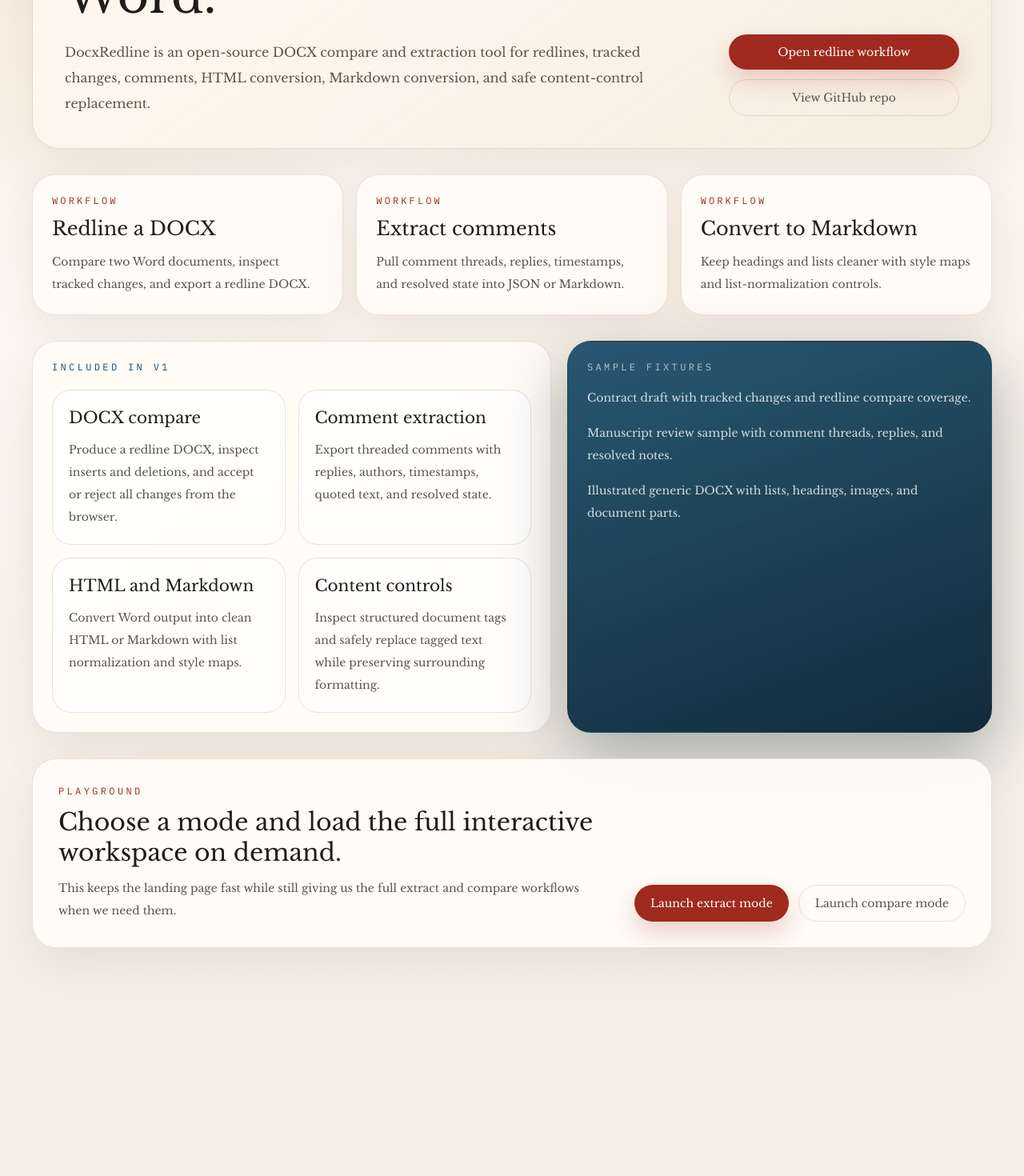
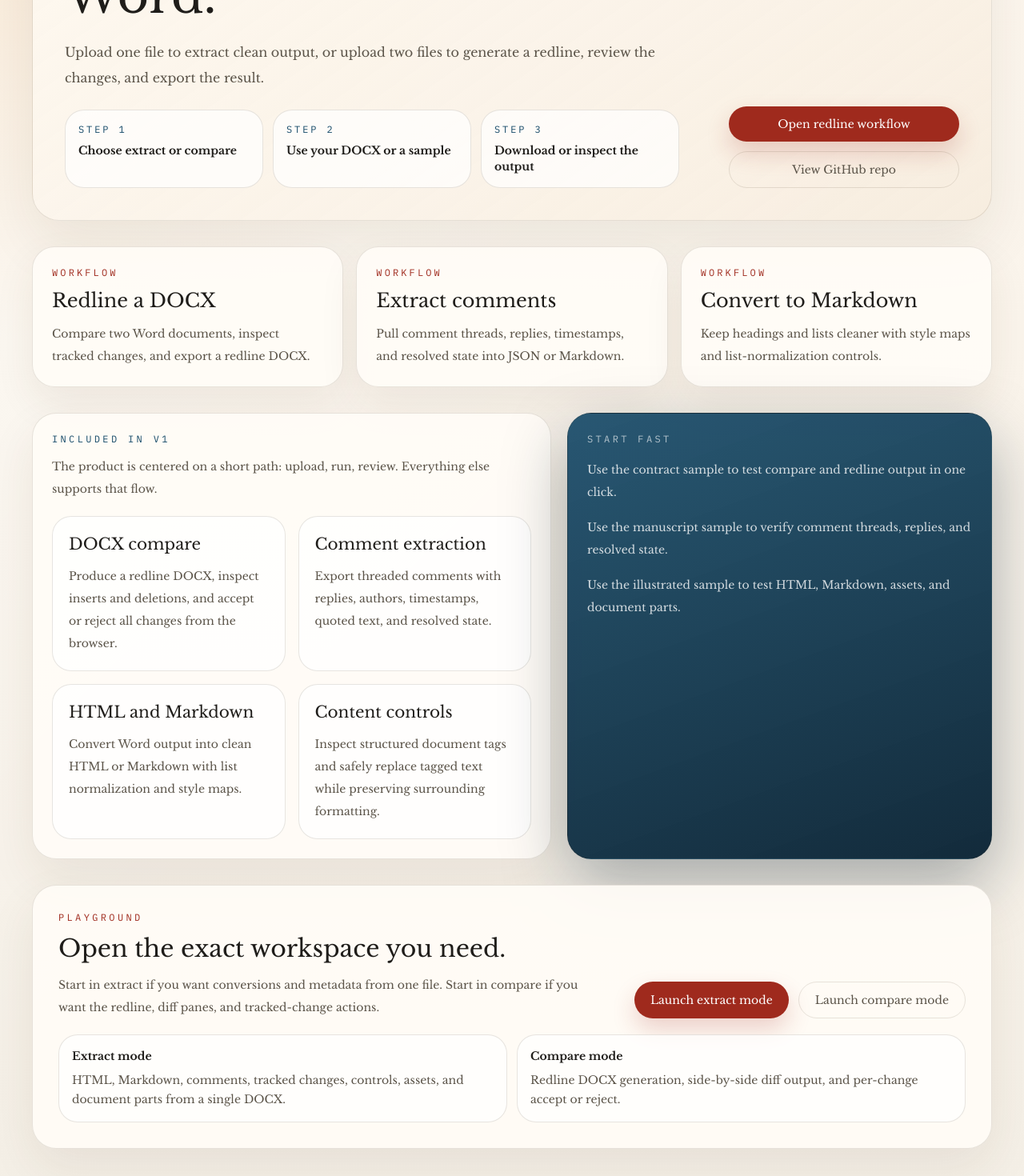
Before and after one commit to chayprabs/docx-redline-online, a Next.js app in the folder apps/web/: page / in a window 1280 px wide. Shown: the part 360-1830 px from the top of the page at 80% size. Before the commit the page ends 1609 px from the top, so only its background shows below. Built offline with nearby package versions, Linux system fonts and the light colour scheme.

Commit message:
feat(ui): sharpen the landing workflow copy

```diff
--- a/apps/web/app/page.tsx
+++ b/apps/web/app/page.tsx
@@ -33,10 +33,28 @@
               Compare DOCX versions online and work the redline without Word.
             </h1>
             <p className="mt-4 text-base leading-8 text-[color:var(--ink-muted)]">
-              DocxRedline is an open-source DOCX compare and extraction tool for redlines,
-              tracked changes, comments, HTML conversion, Markdown conversion, and safe
-              content-control replacement.
+              Upload one file to extract clean output, or upload two files to generate a redline,
+              review the changes, and export the result.
             </p>
+            <div className="mt-6 grid gap-3 sm:grid-cols-3">
+              {[
+                { step: "1", title: "Choose extract or compare" },
+                { step: "2", title: "Use your DOCX or a sample" },
+                { step: "3", title: "Download or inspect the output" },
+              ].map((item) => (
+                <div
+                  key={item.step}
+                  className="rounded-3xl border border-[color:var(--line)] bg-white/70 px-4 py-4"
+                >
+                  <p className="font-mono text-xs uppercase tracking-[0.24em] text-[color:var(--accent-2)]">
+                    Step {item.step}
+                  </p>
+                  <p className="mt-2 text-sm font-semibold text-[color:var(--ink)]">
+                    {item.title}
+                  </p>
+                </div>
+              ))}
+            </div>
           </div>
           <div className="grid gap-3 text-sm md:min-w-72">
             <Link
@@ -80,6 +98,10 @@
           <p className="font-mono text-xs uppercase tracking-[0.28em] text-[color:var(--accent-2)]">
             Included in v1
           </p>
+          <p className="mt-3 max-w-2xl text-sm leading-7 text-[color:var(--ink-muted)]">
+            The product is centered on a short path: upload, run, review. Everything else supports
+            that flow.
+          </p>
           <div className="mt-5 grid gap-4 md:grid-cols-2">
             <div className="rounded-3xl border border-[color:var(--line)] bg-white/80 p-5">
               <h3 className="text-xl text-[color:var(--ink)]">DOCX compare</h3>
@@ -114,12 +136,12 @@
 
         <div className="rounded-[30px] border border-[color:var(--line)] bg-[linear-gradient(160deg,rgba(22,74,104,0.92),rgba(9,34,52,0.96))] p-6 text-white shadow-[0_30px_80px_rgba(15,33,48,0.35)]">
           <p className="font-mono text-xs uppercase tracking-[0.28em] text-white/65">
-            Sample fixtures
+            Start fast
           </p>
           <div className="mt-4 space-y-4 text-sm leading-7 text-white/80">
-            <p>Contract draft with tracked changes and redline compare coverage.</p>
-            <p>Manuscript review sample with comment threads, replies, and resolved notes.</p>
-            <p>Illustrated generic DOCX with lists, headings, images, and document parts.</p>
+            <p>Use the contract sample to test compare and redline output in one click.</p>
+            <p>Use the manuscript sample to verify comment threads, replies, and resolved state.</p>
+            <p>Use the illustrated sample to test HTML, Markdown, assets, and document parts.</p>
           </div>
         </div>
       </section>
--- a/apps/web/components/playground-launcher.tsx
+++ b/apps/web/components/playground-launcher.tsx
@@ -37,11 +37,11 @@
             Playground
           </p>
           <h2 className="mt-3 text-3xl leading-tight text-[color:var(--ink)]">
-            Choose a mode and load the full interactive workspace on demand.
+            Open the exact workspace you need.
           </h2>
           <p className="mt-3 text-sm leading-7 text-[color:var(--ink-muted)]">
-            This keeps the landing page fast while still giving us the full extract and compare
-            workflows when we need them.
+            Start in extract if you want conversions and metadata from one file. Start in compare
+            if you want the redline, diff panes, and tracked-change actions.
           </p>
         </div>
         <div className="flex flex-wrap gap-3">
@@ -61,6 +61,21 @@
           </button>
         </div>
       </div>
+      <div className="mt-5 grid gap-3 text-sm text-[color:var(--ink-muted)] md:grid-cols-2">
+        <div className="rounded-3xl border border-[color:var(--line)] bg-white/70 p-4">
+          <p className="font-semibold text-[color:var(--ink)]">Extract mode</p>
+          <p className="mt-2 leading-6">
+            HTML, Markdown, comments, tracked changes, controls, assets, and document parts from a
+            single DOCX.
+          </p>
+        </div>
+        <div className="rounded-3xl border border-[color:var(--line)] bg-white/70 p-4">
+          <p className="font-semibold text-[color:var(--ink)]">Compare mode</p>
+          <p className="mt-2 leading-6">
+            Redline DOCX generation, side-by-side diff output, and per-change accept or reject.
+          </p>
+        </div>
+      </div>
     </section>
   );
 }
```
